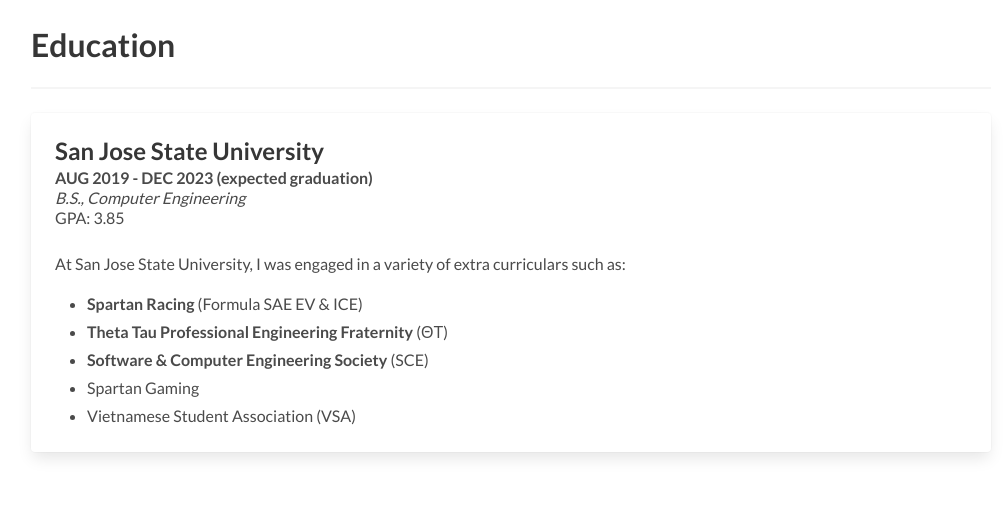
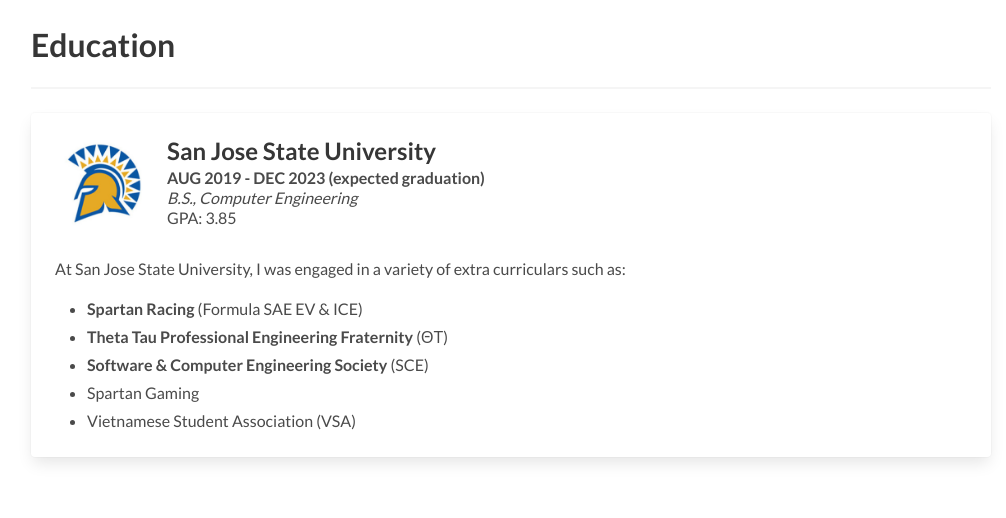
Before and after one commit to vsawce/vsawce.github.io, a plain HTML site: page index.html in a window 1280 px wide. Shown: the part 4500-5018 px from the top of the page, without its empty margins (129-1135 px from the left). Drawn offline with Linux system fonts and the light colour scheme.

Commit message:
Added SJSU logo to education

```diff
--- a/index.html
+++ b/index.html
@@ -390,9 +390,16 @@
       <hr />
       <div class="card">
         <div class="card-content">
-          <div class="content">
-            <p class="title is-4">San Jose State University</p>
-            <p class="subtitle is-6"><b>AUG 2019 - DEC 2023 (expected graduation)</b><br><i>B.S., Computer Engineering</i><br>GPA: 3.85</p>
+          <div class="media">
+            <div class="media-left">
+              <figure class="image is-96x96">
+                <img src="./src/dist/img/sjsu.png" alt="Placeholder image">
+              </figure>
+            </div>
+            <div class="media-content">
+              <p class="title is-4">San Jose State University</p>
+              <p class="subtitle is-6"><b>AUG 2019 - DEC 2023 (expected graduation)</b><br><i>B.S., Computer Engineering</i><br>GPA: 3.85</p>
+            </div>
           </div>
           <div class="content">
             At San Jose State University, I was engaged in a variety of extra curriculars such as:
```
